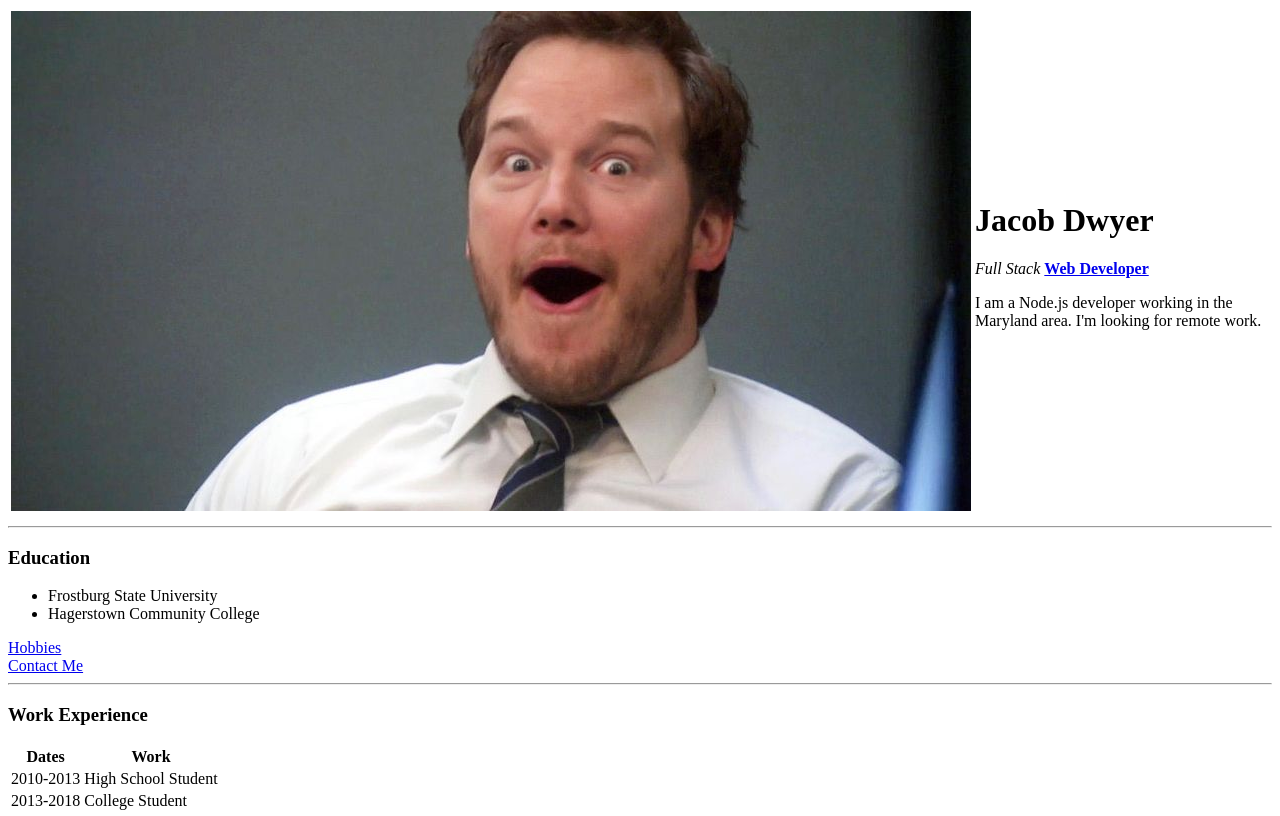
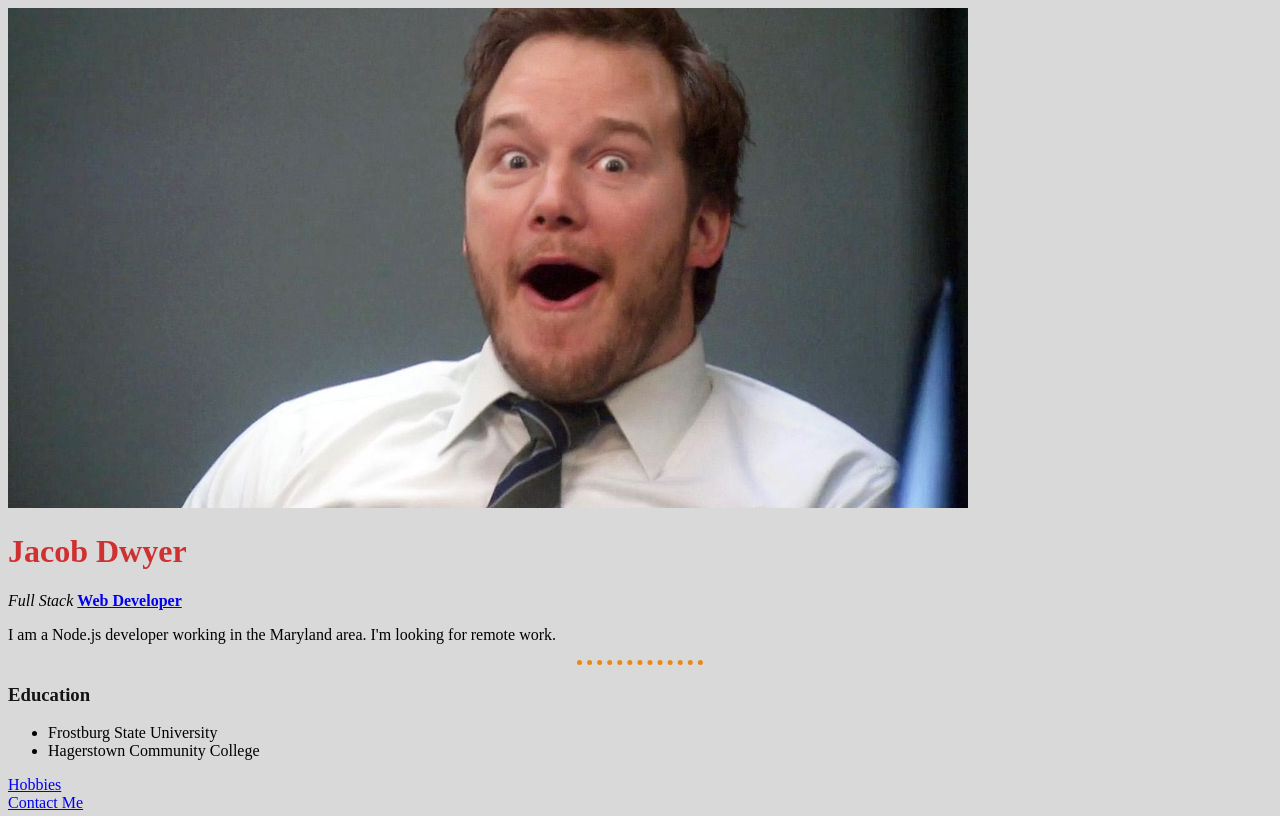
Before and after one commit to JacobDwyer/WebDevCourse, a plain HTML site: page docs/index.html in a window 1280 px wide. Shown: the top 816 px of the page. Drawn offline with Linux system fonts and the light colour scheme.

Commit message:
Add docs folder for github pages and CSS section 1

```diff
--- /dev/null
+++ b/docs/css/styles.css
@@ -0,0 +1,19 @@
+body {
+  background-color: #d9d9d9;
+}
+
+hr {
+  border-style: dotted none none none;
+  border-color: #e88a1a;
+  border-width: 5px;
+  height: 0px;
+  width: 10%;
+}
+
+h1 {
+  color: #cf3030;
+}
+
+h3 {
+  color: #141414;
+}
--- a/index.html
+++ b/docs/index.html
@@ -5,9 +5,10 @@
     <meta http-equiv="X-UA-Compatible" content="IE=edge" />
     <meta name="viewport" content="width=device-width, initial-scale=1.0" />
     <title>🤣 Jacob's Personal Site</title>
+    <link rel="stylesheet" href="./css/styles.css">
   </head>
+
   <body>
-    <table>
       <tr>
         <td>
           <img src="./images/Parks-and-Rec-Andy-Dwyer.jpg" alt="Andy Dwyer" />
```
Also changed, not shown: docs/contactme.html (renamed from contactme.html, +1 -0 lines), docs/hobbies.html (renamed from hobbies.html, +1 -0 lines), docs/images/Parks-and-Rec-Andy-Dwyer.jpg (renamed from images/Parks-and-Rec-Andy-Dwyer.jpg).
